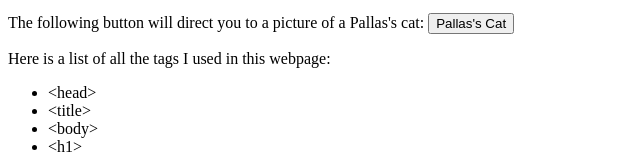
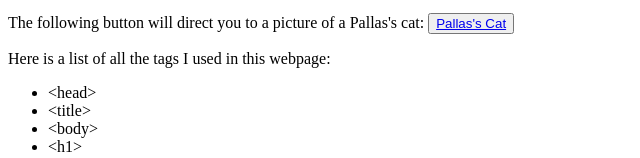
Before and after one commit to SDuran18/MyFirstWebsite, a plain HTML site: page index.html in a window 1280 px wide. Shown: the part 259-417 px from the top of the page, 0-640 px from the left. Drawn offline with Linux system fonts and the light colour scheme.

Commit message:
fixed Pallas's cat button and link

```diff
--- a/index.html
+++ b/index.html
@@ -21,7 +21,9 @@
 
     <p>The following button will direct you to a picture of a Pallas's cat:
 
-      <button type="button" <a href="https://en.wikipedia.org/wiki/Pallas%27s_cat#/media/File:Manoel.jpg"> Pallas's Cat</a> </button>
+      <button type="button"> <a href="https://en.wikipedia.org/wiki/Pallas%27s_cat#/media/File:Manoel.jpg"
+        target="_blank"
+        rel="noopener noreferrer"> Pallas's Cat</a> </button>
 
     </p>
 
```
